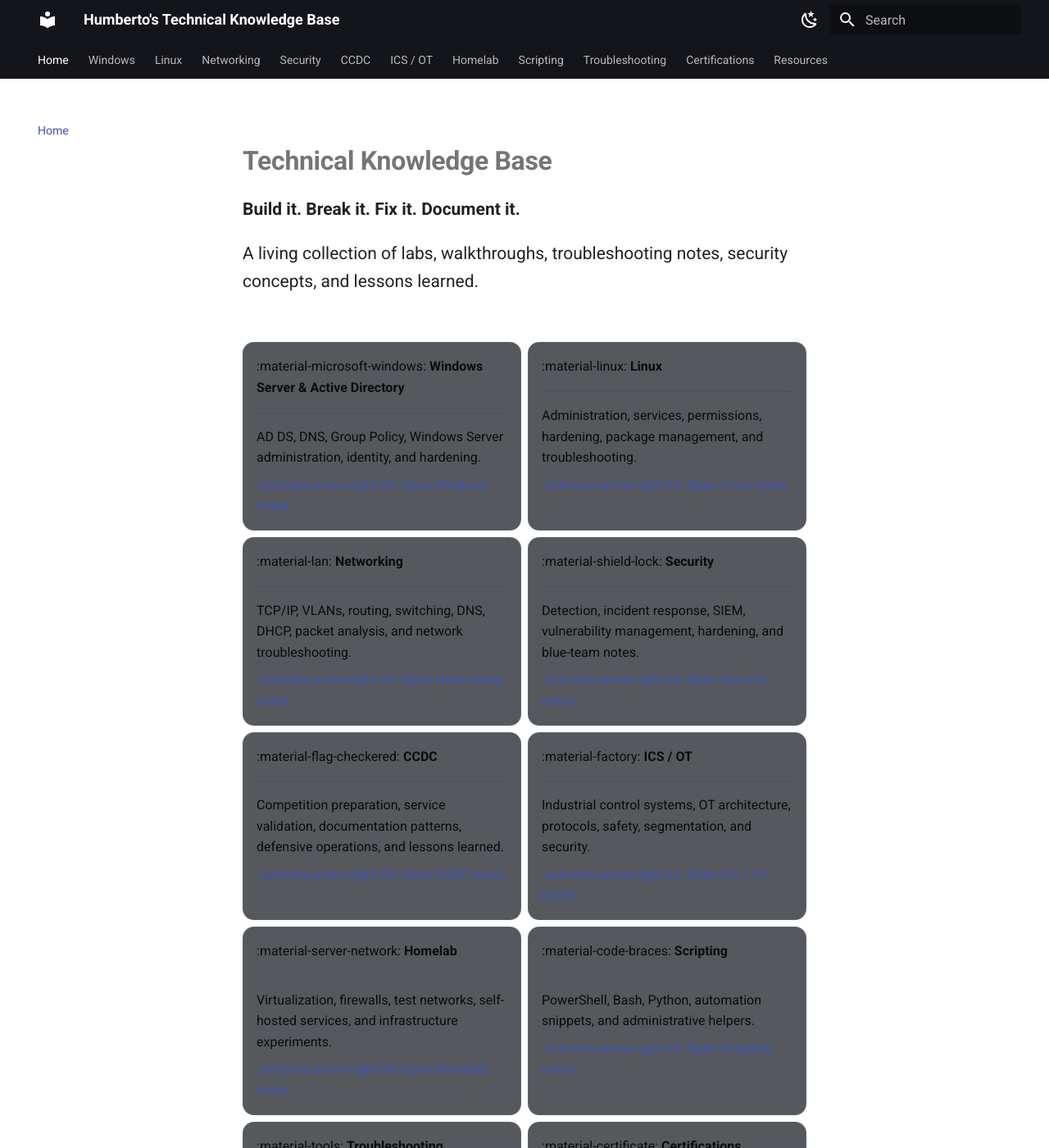
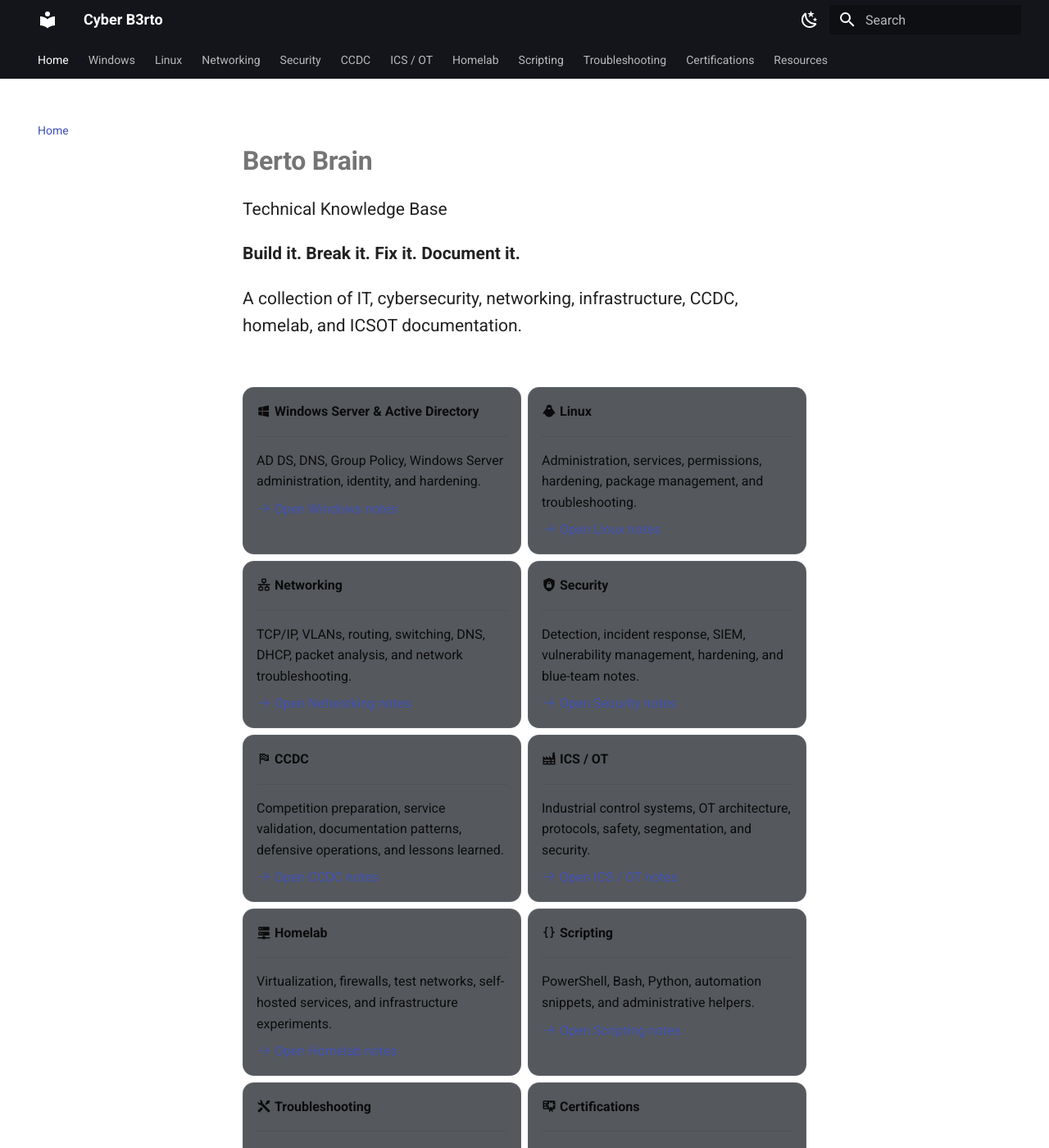
Before and after one commit to Selipe7/selipe7.github.io, an MkDocs documentation site: the page built from docs/index.md, in a window 1280 px wide and 1400 px high. Shown: the whole window at 82% size. Built offline with MkDocs 1.6.1 and Material for MkDocs 9.7.7, drawn with Linux system fonts in a browser that asks for light colours; some of the changed text lies outside the part shown.

Commit message:
Style fixes
some emoji and icons fixes

```diff
--- a/docs/index.md
+++ b/docs/index.md
@@ -1,10 +1,12 @@
 <div class="hero" markdown>
 
-# Technical Knowledge Base
+# Berto Brain
+
+Technical Knowledge Base
 
 **Build it. Break it. Fix it. Document it.**
 
-A living collection of labs, walkthroughs, troubleshooting notes, security concepts, and lessons learned.
+A collection of IT, cybersecurity, networking, infrastructure, CCDC, homelab, and ICSOT documentation.
 
 </div>
 
--- a/mkdocs.yml
+++ b/mkdocs.yml
@@ -1,5 +1,5 @@
-site_name: Humberto's Technical Knowledge Base
-site_description: Notes, labs, walkthroughs, troubleshooting, and security documentation.
+site_name: Cyber B3rto
+site_description: IT, cybersecurity, networking, infrastructure, CCDC, homelab, and ICSOT documentation.
 # Set this after you know your final repository URL:
 # site_url: https://USERNAME.github.io/REPOSITORY/
 
@@ -52,6 +52,9 @@ markdown_extensions:
   - pymdownx.superfences
   - pymdownx.tabbed:
       alternate_style: true
+  - pymdownx.emoji:
+      emoji_index: !!python/name:material.extensions.emoji.twemoji
+      emoji_generator: !!python/name:material.extensions.emoji.to_svg
 
 extra_css:
   - stylesheets/extra.css
```
